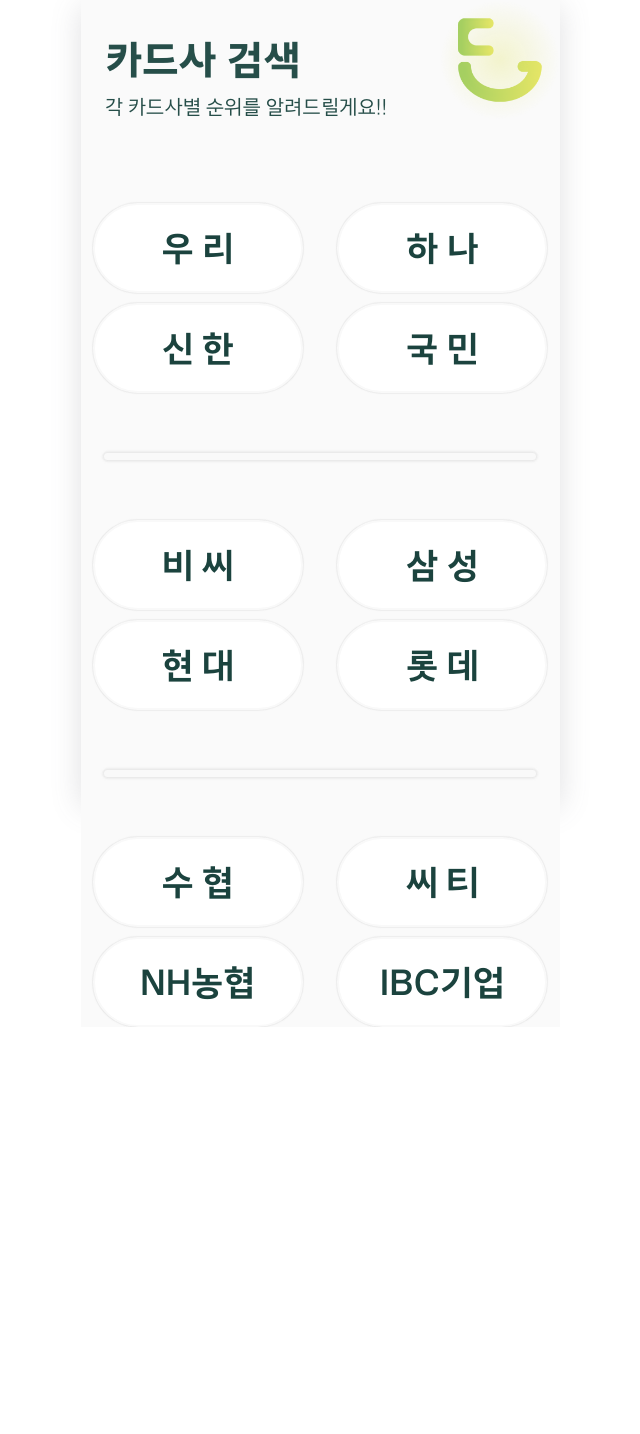
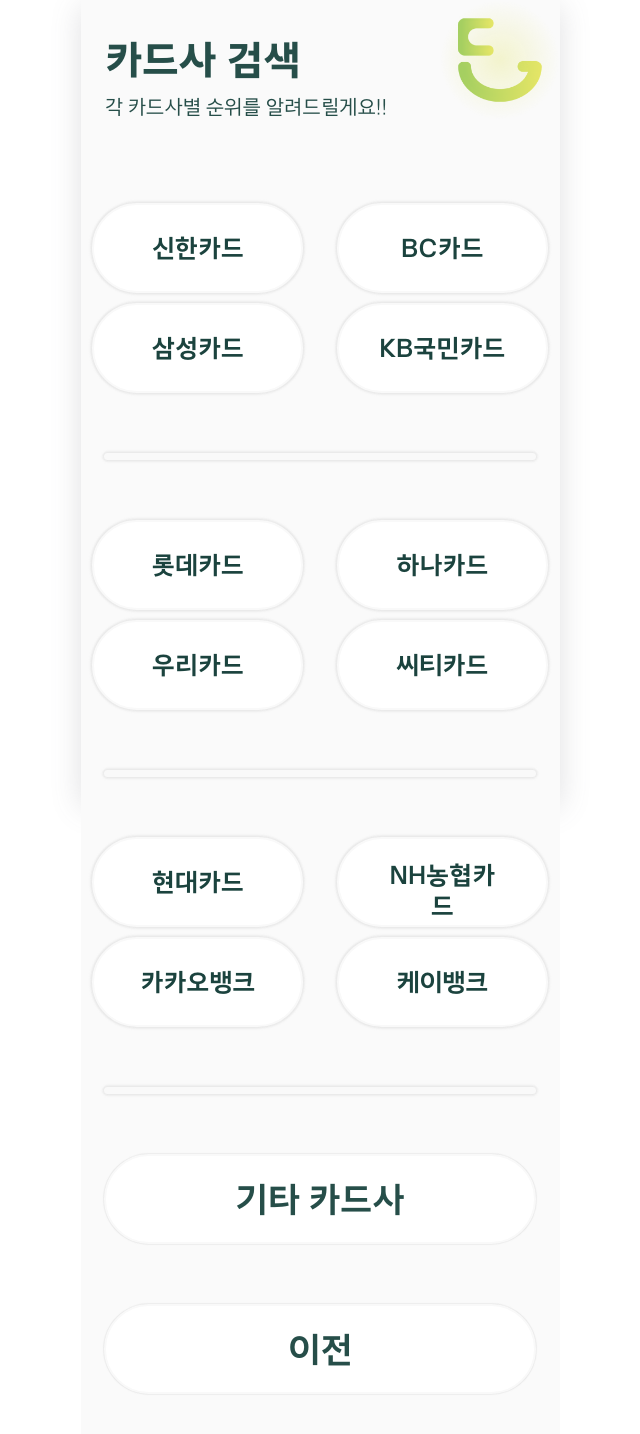
Before and after one commit to InKyungWoo/ttogka-web, a React (Create React App) app: page /search-card-company in a window 1280 px wide. Shown: the top 1434 px of the page, without its empty margins (320-960 px from the left). Before the commit the page ends 1027 px from the top, so only its background shows below. Built offline with nearby package versions, Linux system fonts and the light colour scheme.

Commit message:
feat: 카드사 선택 페이지 api 구현

```diff
--- a/src/App.js
+++ b/src/App.js
@@ -6,6 +6,7 @@
 import CategoryRank from "./pages/rank/CategoryRank";
 import CardRank from "./pages/rank/CardRank";
 import SearchCardCompany from "./pages/search/SearchCardCompany";
+import ExtraCardCompany from "./pages/search/ExtraCardCompany"
 import CardDetail from "./pages/detail/CardDetail";
 import MyList from "./pages/myList/MyList";
 import Introduction from "./pages/introduction/Introduction";
@@ -20,8 +21,10 @@
         <Route path="/select-menu" element={<SelectMenu />} />
         /** 분야별 순위 페이지 */
         <Route path="/category-rank" element={<CategoryRank />} />
-        /** 카드사 선택 페이지 */
+        /** 주요 카드사 선택 페이지 */
         <Route path="/search-card-company" element={<SearchCardCompany />} />
+        /** 기타 카드사 선택 페이지 */
+        <Route path="/extra-card" element={<ExtraCardCompany />} />
         /** 카드 순위 페이지 */
         <Route path="card-rank" element={<CardRank />} />
         /** 마이리스트 페이지 */
--- a/src/components/CardButton.js
+++ b/src/components/searchcard/CardButton.js
@@ -2,20 +2,20 @@
 import styled from 'styled-components';
 
 const StyledCardButton = styled.button`
-  width: 21rem;
+  width: 90%;
   height: 9rem;
   border-radius: 100px;
   background-color: ${({ clicked }) => (clicked ? '#A5CF61' : '#ffffff')};
   padding: 2rem 4rem;
-  font-size: 3.5rem;
+  font-size: 2.5rem;
   font-weight: bold;
   color: ${({ clicked }) => (clicked ? '#ffffff' : '#1b433e')};
   border: 2px solid #f9f9f9;
   box-shadow:
-    0px 1px 1px rgba(206, 206, 206, 0.25),
-    0px -1px 1px rgba(206, 206, 206, 0.25),
-    1px 0px 1px rgba(206, 206, 206, 0.25),
-    -1px 0px 1px rgba(206, 206, 206, 0.25);
+    0px 2px 2px rgba(206, 206, 206, 0.25),
+    0px -2px 2px rgba(206, 206, 206, 0.25),
+    2px 0px 2px rgba(206, 206, 206, 0.25),
+    -2px 0px 2px rgba(206, 206, 206, 0.25);
 `;
 
 function CardButton({ text }) {
--- /dev/null
+++ b/src/components/searchcard/CardCompanyList.js
@@ -0,0 +1,308 @@
+import React, { useState } from "react";
+import { useNavigate } from "react-router-dom";
+import styled from "styled-components";
+
+
+import logo_gra from "../../assets/images/logo_gra.png";
+import CardButton from "./CardButton";
+
+// api
+import {GetCardList} from "../../services/card/CardApis"
+
+const data = {
+  "brand_list": [
+    {
+      "id": 1,
+      "brand_name": "신한카드"
+    },
+    {
+      "id": 2,
+      "brand_name": "BC카드"
+    },
+    {
+      "id": 3,
+      "brand_name": "삼성카드"
+    },
+    {
+      "id": 4,
+      "brand_name": "KB국민카드"
+    },
+    {
+      "id": 5,
+      "brand_name": "롯데카드"
+    },
+    {
+      "id": 6,
+      "brand_name": "하나카드"
+    },
+    {
+      "id": 7,
+      "brand_name": "우리카드"
+    },
+    {
+      "id": 8,
+      "brand_name": "씨티카드"
+    },
+    {
+      "id": 9,
+      "brand_name": "현대카드"
+    },
+    {
+      "id": 10,
+      "brand_name": "NH농협카드"
+    },
+    {
+      "id": 11,
+      "brand_name": "카카오뱅크"
+    },
+    {
+      "id": 12,
+      "brand_name": "케이뱅크"
+    }
+  ]
+};
+
+
+const CardCompanyList = () => {
+  const navigate = useNavigate();
+
+  const [isClicked, setIsClicked] = useState(false);
+
+  const [data1, setData1] = useState(data.brand_list.slice(0, 4));
+  const [data2, setData2] = useState(data.brand_list.slice(4, 8));
+  const [data3, setData3] = useState(data.brand_list.slice(8, 12));
+
+  const handleClick = () => {
+    setIsClicked(!isClicked);
+
+    // 카드 목록 api 호출
+    // const response = GetCardList(id자리, "CRD");
+    // navigate("./card-rank", {state: response});
+  };
+
+  // 로고 클릭시 서비스 선택 페이지로 이동
+  const handleButtonClickortouchLogo = () => {
+    navigate("/select-menu", { replace: false });
+  };
+
+  return (
+    <Body>
+      <Container>
+        <Logo_gra
+          src={logo_gra}
+          onClick={handleButtonClickortouchLogo}
+          onTouchStart={handleButtonClickortouchLogo}
+        />
+        <TextContainer>
+          <BoldText>카드사 검색</BoldText>
+          <NormalText>각 카드사별 순위를 알려드릴게요!!</NormalText>
+        </TextContainer>
+
+        <ButtonContainer>
+          {data1.map((el, idx) => (
+            <CardButton
+              key={idx}
+              text={el.brand_name}
+              gridArea="1 / 1 / 2 / 2"
+              onClick={handleClick}
+              isClicked={isClicked}
+            />
+          ))}
+        </ButtonContainer>
+        <HrLine />
+
+        <ButtonContainer>
+          {data2.map((el, idx) => (
+            <CardButton
+              key={idx}
+              text={el.brand_name}
+              gridArea="1 / 1 / 2 / 2"
+              onClick={handleClick}
+              isClicked={isClicked}
+            />
+          ))}
+        </ButtonContainer>
+        <HrLine />
+
+        <ButtonContainer>
+          {data3.map((el, idx) => (
+            <CardButton
+              key={idx}
+              text={el.brand_name}
+              gridArea="1 / 3 / 2 / 4"
+              onClick={handleClick}
+              isClicked={isClicked}
+            />
+          ))}
+        </ButtonContainer>
+
+        {/* <ButtonContainer>
+          <CardButton
+            text="우 리"
+            gridArea="1 / 1 / 2 / 2"
+            onClick={handleClick}
+            isClicked={isClicked}
+          />
+          <CardButton
+            text="하 나"
+            gridArea="2 / 1 / 3 / 2"
+            onClick={handleClick}
+            isClicked={isClicked}
+          />
+          <CardButton
+            text="신 한"
+            gridArea="3 / 1 / 4 / 2"
+            onClick={handleClick}
+            isClicked={isClicked}
+          />
+          <CardButton
+            text="국 민"
+            gridArea="4 / 1 / 5 / 2"
+            onClick={handleClick}
+            isClicked={isClicked}
+          />
+        </ButtonContainer>
+        <HrLine />
+        <ButtonContainer>
+          <CardButton
+            text="비 씨"
+            gridArea="1 / 2 / 2 / 3"
+            onClick={handleClick}
+            isClicked={isClicked}
+          />
+          <CardButton
+            text="삼 성"
+            gridArea="2 / 2 / 3 / 3"
+            onClick={handleClick}
+            isClicked={isClicked}
+          />
+          <CardButton
+            text="현 대"
+            gridArea="3 / 2 / 4 / 3"
+            onClick={handleClick}
+            isClicked={isClicked}
+          />
+          <CardButton
+            text="롯 데"
+            gridArea="4 / 2 / 6 / 3"
+            onClick={handleClick}
+            isClicked={isClicked}
+          />
+        </ButtonContainer>
+        <HrLine />
+        <ButtonContainer>
+          <CardButton
+            text="수 협"
+            gridArea="1 / 3 / 2 / 4"
+            onClick={handleClick}
+            isClicked={isClicked}
+          />
+          <CardButton
+            text="씨 티"
+            gridArea="2 / 3 / 3 / 4"
+            onClick={handleClick}
+            isClicked={isClicked}
+          />
+          <CardButton
+            text="NH농협"
+            gridArea="3 / 3 / 4 / 4"
+            onClick={handleClick}
+            isClicked={isClicked}
+          />
+          <CardButton
+            text="IBC기업"
+            gridArea="4 / 3 / 6 / 4"
+            onClick={handleClick}
+            isClicked={isClicked}
+          />
+        </ButtonContainer> */}
+
+        <ExtraCard text="기 타" onClick={handleClick} isClicked={isClicked} />
+      </Container>
+    </Body>
+  );
+};
+
+export default CardCompanyList;
+
+const Body = styled.body`
+  background-color: #fafafa;
+  height: 100%;
+  margin: 0;
+  padding: 0;
+`;
+
+const Container = styled.div`
+  display: flex;
+  position: relative;
+  flex-direction: column; /* 컬럼 방향으로 배치 */
+`;
+
+const Logo_gra = styled.img`
+  position: absolute;
+  top: 0;
+  right: 0;
+  width: 25%;
+`;
+
+const TextContainer = styled.div`
+  flex: 1;
+  display: flex;
+  flex-direction: column;
+  justify-content: center;
+  width: 100%;
+  margin-top: 1rem;
+  padding: 5%;
+  color: #264e49;
+`;
+
+const BoldText = styled.div`
+  font-size: 4rem;
+  font-family: "Happiness-Sans-Title";
+  margin-bottom: 1rem;
+`;
+
+const NormalText = styled.div`
+  font-size: 2rem;
+`;
+
+const ButtonContainer = styled.div`
+  display: grid;
+  grid-template-columns: repeat(2, 1fr);
+  grid-template-rows: repeat(2, 1fr);
+  gap: 1rem;
+  margin-top: 6rem;
+  justify-items: center; /* 가로축 가운데 정렬 */
+  align-items: center; /* 세로축 가운데 정렬 */
+  width: 100%;
+`;
+
+const HrLine = styled.hr`
+  width: 90%;
+  height: 0.7rem;
+  border: none;
+  background-color: #f9f9f9;
+  border-radius: 30px;
+  margin: auto;
+  margin-top: 6rem;
+  box-shadow:
+    0px 2px 2px rgba(206, 206, 206, 0.25),
+    0px -2px 2px rgba(206, 206, 206, 0.25),
+    2px 0px 2px rgba(206, 206, 206, 0.25),
+    -2px 0px 2px rgba(206, 206, 206, 0.25);
+`;
+
+const ExtraCard = styled.hr`
+  width: 90%;
+  height: 0.7rem;
+  border: none;
+  background-color: #f9f9f9;
+  border-radius: 30px;
+  margin: auto;
+  margin-top: 6rem;
+  box-shadow:
+    0px 2px 2px rgba(206, 206, 206, 0.25),
+    0px -2px 2px rgba(206, 206, 206, 0.25),
+    2px 0px 2px rgba(206, 206, 206, 0.25),
+    -2px 0px 2px rgba(206, 206, 206, 0.25);
+`;
--- /dev/null
+++ b/src/pages/search/ExtraCardCompany.js
@@ -0,0 +1,20 @@
+import React from "react";
+import styled from "styled-components";
+import CardCompanyList from "../../components/searchcard/CardCompanyList";
+
+const ExtraCardCompany = () => {
+  return (
+    <Container>
+      <div>기타 카드사</div>
+    </Container>
+  );
+};
+
+export default ExtraCardCompany;
+
+const Container = styled.body`
+  background-color: #fafafa;
+  height: 100%;
+  margin: 0;
+  padding: 0;
+`;
--- a/src/pages/search/SearchCardCompany.js
+++ b/src/pages/search/SearchCardCompany.js
@@ -3,118 +3,92 @@
 import { useNavigate } from "react-router-dom";
 import styled from "styled-components";
 
-import logo_gra from "../../assets/images/logo_gra.png";
-import CardButton from "../../components/CardButton.js";
+import CardCompanyList from "../../components/searchcard/CardCompanyList";
+import { GiPreviousButton } from "react-icons/gi";
 
 const SearchCardCompany = () => {
   const navigate = useNavigate();
+  const [clicked, setClicked] = useState(false);  // clicked state
 
-  const [isClicked, setIsClicked] = useState(false);
+  const moveToExtraCardPage= () => {
+    setClicked(!clicked);
+    navigate("/extra-card", { replace: false });
+  };
 
-  const handleClick = () => {
-    setIsClicked(!isClicked);
-  }
+  const moveToPreviousPage= () => {
+    setClicked(!clicked);
+    navigate("/select-menu", { replace: false });
+  };
 
   return (
-    <Body>
     <Container>
-      <Logo_gra src={logo_gra} />
-      <TextContainer>
-        <BoldText>카드사 검색</BoldText>
-        <NormalText>각 카드사별 순위를 알려드릴게요!!</NormalText>
-      </TextContainer>
+      <CardCompanyList />
 
-      <ButtonContainer>
-        <CardButton text="우 리" gridArea="1 / 1 / 2 / 2" onClick={handleClick} isClicked={isClicked} />
-        <CardButton text="하 나" gridArea="2 / 1 / 3 / 2" onClick={handleClick} isClicked={isClicked} />
-        <CardButton text="신 한" gridArea="3 / 1 / 4 / 2" onClick={handleClick} isClicked={isClicked} />
-        <CardButton text="국 민" gridArea="4 / 1 / 5 / 2" onClick={handleClick} isClicked={isClicked} />
-      </ButtonContainer>
-      <HrLine />
-      <ButtonContainer>
-        <CardButton text="비 씨" gridArea="1 / 2 / 2 / 3" onClick={handleClick} isClicked={isClicked} />
-        <CardButton text="삼 성" gridArea="2 / 2 / 3 / 3" onClick={handleClick} isClicked={isClicked} />
-        <CardButton text="현 대" gridArea="3 / 2 / 4 / 3" onClick={handleClick} isClicked={isClicked} />
-        <CardButton text="롯 데" gridArea="4 / 2 / 6 / 3" onClick={handleClick} isClicked={isClicked} />
-      </ButtonContainer>
-      <HrLine />
-      <ButtonContainer>
-        <CardButton text="수 협" gridArea="1 / 3 / 2 / 4" onClick={handleClick} isClicked={isClicked} />
-        <CardButton text="씨 티" gridArea="2 / 3 / 3 / 4" onClick={handleClick} isClicked={isClicked} />
-        <CardButton text="NH농협" gridArea="3 / 3 / 4 / 4" onClick={handleClick} isClicked={isClicked} />
-        <CardButton text="IBC기업" gridArea="4 / 3 / 6 / 4" onClick={handleClick} isClicked={isClicked} />
-      </ButtonContainer>
-
-      </Container>
-    </Body>
+      <ExtraContainer>
+        <ExtraCard clicked={clicked}
+        onClick={moveToExtraCardPage}>
+          기타 카드사
+        </ExtraCard>
+        <PreviousButton clicked={clicked} onClick={moveToPreviousPage}>
+          이전
+        </PreviousButton>
+      </ExtraContainer>
+    </Container>
   );
 };
 
+
 export default SearchCardCompany;
 
-const Body = styled.body`
+const Container = styled.body`
   background-color: #fafafa;
   height: 100%;
   margin: 0;
   padding: 0;
 `;
 
-const Container = styled.div`
+const ExtraContainer = styled.body`
+  background-color: #fafafa;
   display: flex;
-  position: relative;
-  flex-direction: column; /* 컬럼 방향으로 배치 */
+  flex-wrap: wrap;
+  justify-content: center;
+  padding-bottom: 5rem;
 `;
 
-const Logo_gra = styled.img`
-  position: absolute;
-  top: 0;
-  right: 0;
-  width: 25%;
+const ExtraCard = styled.button`
+  background-color: #fafafa;
+  width: 90%;
+  height: 9rem;
+  border-radius: 100px;
+  background-color: ${({ clicked }) => (clicked ? '#264E49' : '#ffffff')};
+  font-size: 3.5rem;
+  font-weight: bold;
+  margin: auto;
+  margin-top: 6rem;
+  color: ${({ clicked }) => (clicked ? '#ffffff' : '#264E49')};
+  border: 2px solid #f9f9f9;
+  box-shadow:
+    0px 1px 1px rgba(206, 206, 206, 0.25),
+    0px -1px 1px rgba(206, 206, 206, 0.25),
+    1px 0px 1px rgba(206, 206, 206, 0.25),
+    -1px 0px 1px rgba(206, 206, 206, 0.25);
 `;
 
-const TextContainer = styled.div`
-  flex: 1;
-  display: flex;
-  flex-direction: column;
-  justify-content: center;
-  width: 100%;
-  margin-top: 1rem;
-  padding: 5%;
-  color: #264E49;
-`;
-
-const BoldText = styled.div`
-  font-size: 4rem;
-  font-family: "Happiness-Sans-Title";
-  margin-bottom: 1rem;
-`;
-
-const NormalText = styled.div`
-  font-size: 2rem;
-`;
-
-const ButtonContainer = styled.div`
-  display: grid;
-  grid-template-columns: repeat(2, 1fr);
-  grid-template-rows: repeat(2, 1fr);
-  gap: 1rem;
-  margin-top: 6rem;
-  justify-items: center; /* 가로축 가운데 정렬 */
-  align-items: center; /* 세로축 가운데 정렬 */
-  width: 100%
-`;
-
-const HrLine = styled.hr`
+const PreviousButton = styled.button`
+  background-color: #fafafa;
   width: 90%;
-  height: 0.7rem;
-  border: none;
-  background-color: #f9f9f9;
-  border-radius: 30px;
+  height: 9rem;
+  border-radius: 100px;
+  background-color: ${({ clicked }) => (clicked ? '#264E49' : '#ffffff')};
+  font-size: 3.5rem;
+  font-weight: bold;
   margin: auto;
   margin-top: 6rem;
+  color: ${({ clicked }) => (clicked ? '#ffffff' : '#264E49')};
+  border: 2px solid #f9f9f9;
   box-shadow:
-    0px 2px 2px rgba(206, 206, 206, 0.25),
-    0px -2px 2px rgba(206, 206, 206, 0.25),
-    2px 0px 2px rgba(206, 206, 206, 0.25),
-    -2px 0px 2px rgba(206, 206, 206, 0.25);
+    0px 1px 1px rgba(206, 206, 206, 0.25),
+    0px -1px 1px rgba(206, 206, 206, 0.25),
+    1px 0px 1px rgba(206, 206, 206, 0.25),
+    -1px 0px 1px rgba(206, 206, 206, 0.25);
 `;
```
